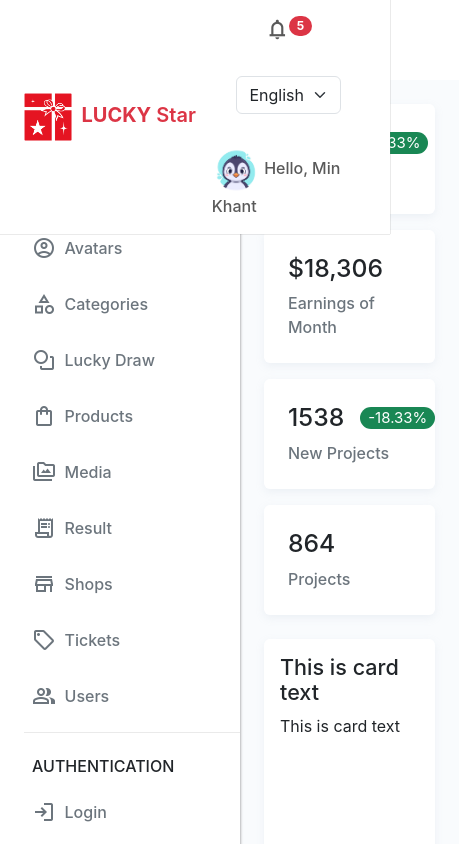
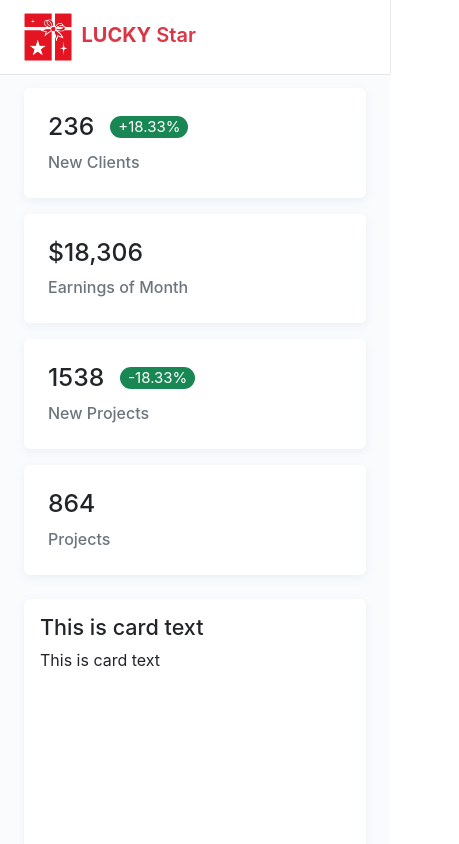
Before and after one commit to Min276/lucky-star-admin-panel, a React (Create React App) app: page / in a window 390 px wide. Shown: the top 844 px of the page, 459 px wide, since content can reach past the window. Built offline with nearby package versions, Linux system fonts and the light colour scheme; the HTML template or start-up script is replaced by a standard one.

Commit message:
navbar ui update done

```diff
--- a/src/components/EmptyCards/index.jsx
+++ b/src/components/EmptyCards/index.jsx
@@ -5,7 +5,7 @@ const EmptyCards = () => {
     <div className="d-flex mt-4 align-items-center justify-content-center">
       <div className="row w-100" style={{ rowGap: "1.5rem" }}>
        { emptyCardData.map((data, index) => (
-        <div className="col-12 col-md-6 col-xl-4" key={index}>
+        <div className="col-12 col-lg-6 col-xxl-4" key={index}>
           <div
             className="card"
             key={index}
--- a/src/components/Footer/index.jsx
+++ b/src/components/Footer/index.jsx
@@ -1,6 +1,6 @@
 const Footer = () => {
   return (
-    <div className="pt-5 pb-2 text-center">
+    <div className="pt-4 pb-2 text-center">
       <p className="fw-medium text-secondary">
         Copyright &copy; 2023 Digital Cloud Technology. All rights reserved by
         Lucky Star.
--- a/src/components/Layout/index.jsx
+++ b/src/components/Layout/index.jsx
@@ -1,15 +1,15 @@
 import NavBar from "../NavBar";
 import SideBarNav from "../SideBarNav";
+import styles from "./layout.module.css";
 
 const Layout = ({ children }) => {
   return (
     <div>
       <NavBar />
-      <div className="d-flex" style={{ paddingTop: "5rem" }}>
+      <div className={styles.main_wrapper}>
         <SideBarNav />
         <div
-          className="d-block w-100"
-          style={{ marginLeft: "240px", background: "#f9fbfd" }}
+          className={styles.wrapper}
         >
           <div className="container">{children}</div>
         </div>
--- /dev/null
+++ b/src/components/Layout/layout.module.css
@@ -0,0 +1,23 @@
+.wrapper {
+    display: block;
+    width: 100%;
+    margin-left: 240px;
+    background: #f9fbfd;
+}
+
+.main_wrapper {
+    display: flex;
+    padding-top: 5rem;
+}
+
+@media (max-width: 699px){
+    .wrapper {
+        margin-left: 0px;
+    }
+}
+
+@media (max-width: 767px) {
+    .main_wrapper {
+        padding-top: 4rem;
+    }
+}
--- a/src/components/NavBar/index.jsx
+++ b/src/components/NavBar/index.jsx
@@ -16,7 +16,7 @@ const NavBar = () => {
           </span>{" "}
           Star
         </a>
-        <ul className="navbar-nav d-flex align-items-center gap-4">
+        <ul className="navbar-nav d-none d-sm-flex flex-row align-items-center gap-4">
           <li className="nav-item">
             <a href="/" className="nav-link">
               <div className="d-flex align-items-start">
@@ -29,10 +29,10 @@ const NavBar = () => {
           </li>
           <li className="nav-item">
             <select className="form-select" aria-label="Default select example">
-              <option defaultValue value="en">
-                English
+              <option defaultValue value="en" >
+                EN
               </option>
-              <option value="zh">中文字</option>
+              <option value="zh" >CN</option>
             </select>
           </li>
           <li className="nav-item">
@@ -43,7 +43,7 @@ const NavBar = () => {
                 className="rouned-full "
                 style={{ width: "3rem", height: "3rem" }}
               />
-              <span className="fw-medium"> Hello, Min Khant</span>
+              <span className="fw-medium d-none d-md-inline-block"> Hello, Min Khant</span>
             </a>
           </li>
         </ul>
--- a/src/components/SideBarNav/SideBar.module.css
+++ b/src/components/SideBarNav/SideBar.module.css
@@ -10,3 +10,10 @@
     position: fixed;
     overflow-y: auto;
 }
+
+
+@media (max-width: 699px) {
+    .sideBar_Nav {
+        display: none;
+    }
+}
```
